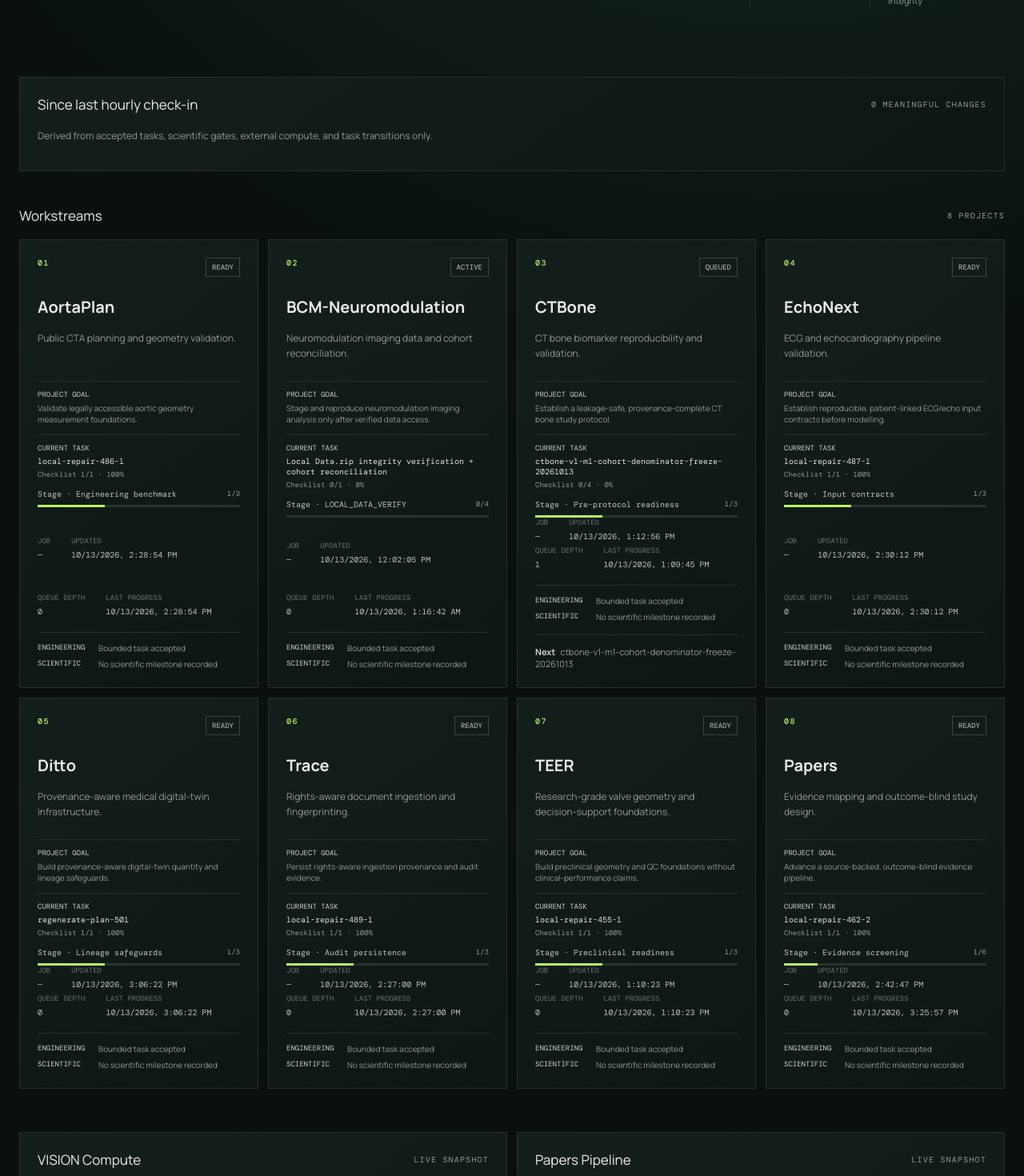
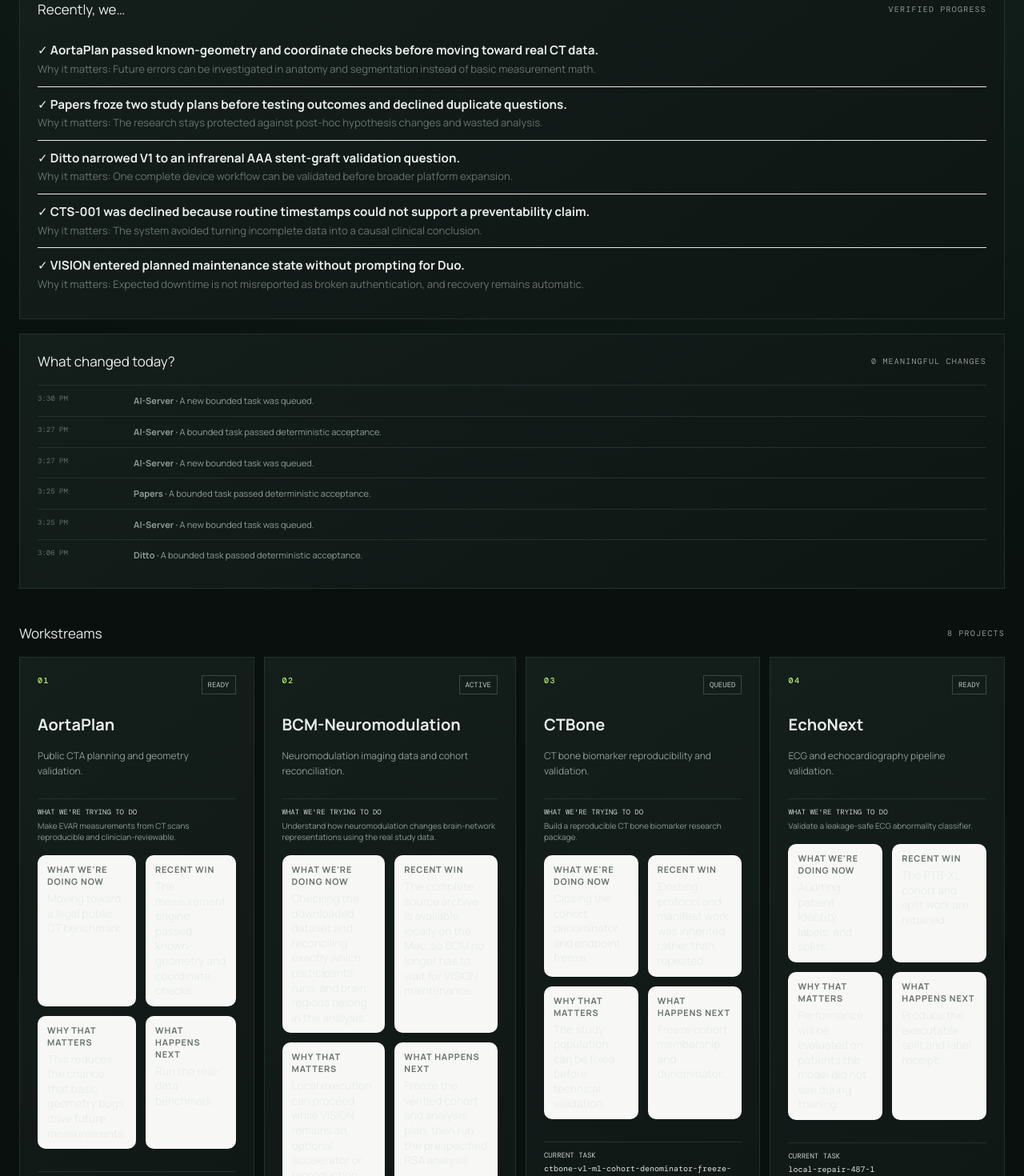
Before and after one commit to joshdrobert/dashboard, a React (Vite) app: page / in a window 1280 px wide. Shown: the part 460-1930 px from the top of the page at 80% size. Built offline with nearby package versions, Linux system fonts and the light colour scheme.

Commit message:
feat: redesign research operations dashboard

```diff
--- a/src/App.tsx
+++ b/src/App.tsx
@@ -3,6 +3,7 @@ import { entries, isReady, progressFor, staleness } from './helpers'
 import type { Activity, Project, SystemStatus } from './types'
 
 const expected = ['AortaPlan','BCM-Neuromodulation','CTBone','EchoNext','Ditto','Trace','TEER','Papers']
+const UI_BUILD_ID = 'local'
 
 function ProgressView({ project }: { project: Project }) {
   const progress = progressFor(project)
@@ -14,10 +15,12 @@ function ProgressView({ project }: { project: Project }) {
 function ProjectCard({ project }: { project: Project }) {
   const task = project.taskChecklist
   const stage = project.stageProgress
+  const plain = project.plainLanguage
   return <article className="card">
     <div className="cardTop"><span className="eyebrow">{project.id}</span><span className={`pill ${project.status.toLowerCase().replaceAll(' ','-')}`}>{project.status}</span></div>
     <h3>{project.name}</h3><p>{project.summary || 'No public-safe summary available.'}</p>
-    <div className="goal"><b>Project goal</b>{project.projectGoal || project.summary}</div>
+    <div className="goal"><b>What we're trying to do</b>{plain?.goal || project.projectGoal || project.summary}</div>
+    {plain && <div className="plainGrid"><div><b>What we're doing now</b><span>{plain.now}</span></div><div><b>Recent win</b><span>{plain.recentWin}</span></div><div><b>Why that matters</b><span>{plain.whyItMatters}</span></div><div><b>What happens next</b><span>{plain.next}</span></div></div>}
     <div className="task"><b>Current task</b><span>{project.currentTask || 'No admitted bounded task'}</span>{task && <small>Checklist {task.completed}/{task.total} · {Math.round(100 * task.completed / task.total)}%</small>}</div>
     {stage && <div className="stageProgress"><span>Stage · {project.currentMilestone}</span><small>{stage.completed}/{stage.total}</small><div className="progress"><i style={{width:`${100 * stage.completed / stage.total}%`}} /></div></div>}
     <dl><div><dt>Job</dt><dd>{project.job ?? '—'}</dd></div><div><dt>Updated</dt><dd>{project.updatedAt ? new Date(project.updatedAt).toLocaleString() : 'Unknown'}</dd></div></dl>
@@ -44,15 +47,16 @@ export default function App() {
   const ready = projects.filter(isReady), alerts = projects.filter(p=>p.alert)
   const age = staleness(status?.generatedAt)
   return <><header><div className="brand"><span className="mark">AI</span><div><b>Research Operations</b><small>Eight-workstream autonomous system</small></div></div><div className="system"><span className={`dot ${error?'bad':''}`} />{error ? 'OFFLINE' : (status?.system?.status || 'LOADING')}<small>{age === 'stale' ? 'STALE SNAPSHOT' : 'PUBLIC · REDACTED'}</small></div></header>
-  <main><section className="hero"><div><span className="kicker">SYSTEM CONTROL</span><h1>Autonomous research,<br/><em>visible at a glance.</em></h1><p>Public-safe operational telemetry across eight active medical research workstreams.</p></div><div className="metrics"><div><strong>{status?.system?.autonomy ?? '—'}</strong><span>Portfolio autonomy</span></div><div><strong>{status?.system?.activeJobs ?? '—'}</strong><span>Active jobs</span></div><div><strong>{status?.system?.integrity || '—'}</strong><span>Integrity</span></div></div></section>
+  <main><section className="portfolioHealth panel"><div><span className="kicker">PORTFOLIO HEALTH</span><h1>Research operations</h1><p>Eight V1 workstreams, with scientific progress separated from operational state.</p></div><div className="metrics"><div><strong>{status?.system?.autonomy ?? '—'}</strong><span>Autonomy</span></div><div><strong>{status?.system?.activeJobs ?? '—'}</strong><span>Active compute</span></div><div><strong>{status?.queueHealth?.orphanedCount ?? 0}</strong><span>Orphaned roadmaps</span></div></div></section>
   {error && <div className="error">{error} No private data has been requested or exposed.</div>}
-  <section className="panel hour"><div className="sectionTitle"><span>Since last hourly check-in</span><small>{status?.hourlyCheckpoint?.changes ?? 0} MEANINGFUL CHANGES</small></div><p className="muted">Derived from accepted tasks, scientific gates, external compute, and task transitions only.</p></section>
+  <section className="panel plainPanel"><div className="sectionTitle"><span>Recently, we…</span><small>VERIFIED PROGRESS</small></div>{(status?.recentlyWe || []).slice(0,5).map((x,i)=><div className="plainWin" key={i}><b>✓ {x.text}</b><span>Why it matters: {x.why}</span></div>)}</section>
+  <section className="panel hour"><div className="sectionTitle"><span>What changed today?</span><small>{status?.hourlyCheckpoint?.changes ?? 0} MEANINGFUL CHANGES</small></div><div className="feed">{activity.slice(0,6).map((a,i)=><div key={i}><time>{a.timestamp ? new Date(a.timestamp).toLocaleTimeString([], {hour:'numeric',minute:'2-digit'}): '—'}</time><p><b>{a.project && `${a.project} · `}</b>{a.message}</p></div>)}</div></section>
   <div className="sectionTitle"><span>Workstreams</span><small>{projects.length} PROJECTS</small></div><section className="grid">{projects.map(p=><ProjectCard project={p} key={p.id}/>)}</section>
-  <section className="split"><DetailPanel title="VISION Compute" data={status?.vision}/><DetailPanel title="Papers Pipeline" data={status?.papers}/></section>
+  <section className="split"><DetailPanel title="Papers funnel" data={status?.papers}/><DetailPanel title="VISION / optional compute" data={status?.vision}/></section>
   <DetailPanel title="Autonomy policy" data={status?.autonomyPolicy}/>
-  <section className="panel action"><div className="sectionTitle"><span>Action required</span><small>HUMAN-UNBLOCKABLE ONLY</small></div>{status?.actionRequired?.length ? status.actionRequired.map(item=><div className="readyRow" key={item.project}><b>{item.project}</b><span>{item.instruction}</span></div>) : <p className="muted">No human action is currently required.</p>}</section>
+  <section className="panel action"><div className="sectionTitle"><span>Action required</span><small>HUMAN-UNBLOCKABLE ONLY</small></div>{status?.actionRequired?.length ? status.actionRequired.map(item=><div className="readyRow" key={item.project}><b>{item.project}</b><span>{item.instruction}</span></div>) : <p className="muted">Nothing needed from you.</p>}</section>
   <section className="lower"><div className="panel ready"><div className="sectionTitle"><span>Ready for human</span><small>EXPLICIT GATE ONLY</small></div>{ready.length ? ready.map(p=><div className="readyRow" key={p.id}><b>{p.name}</b><span>Review requested →</span></div>) : <p className="muted">Nothing is explicitly marked ready for human review.</p>}</div>
   <div className="panel"><div className="sectionTitle"><span>Activity</span><small>LATEST</small></div><div className="feed">{activity.slice(0,6).map((a,i)=><div key={i}><time>{a.timestamp ? new Date(a.timestamp).toLocaleString(): '—'}</time><p><b>{a.project && `${a.project} · `}</b>{a.message}</p></div>)}{!activity.length&&<p className="muted">No public activity published.</p>}</div></div>
   <div className="panel"><div className="sectionTitle"><span>Alerts</span><small>{alerts.length}</small></div>{alerts.map(p=><div className="alert" key={p.id}><b>{p.name}</b><p>{p.alert}</p></div>)}{!alerts.length&&<p className="muted">No active public alerts.</p>}</div></section>
-  </main><footer><span>AI-SERVER / PUBLIC OPERATIONS</span><span>Generated {status?.generatedAt ? new Date(status.generatedAt).toLocaleString() : 'unknown'}</span></footer></>
+  </main><footer><span>AI-SERVER / PUBLIC OPERATIONS</span><span>UI {UI_BUILD_ID} · Data {status?.generatedAt ? new Date(status.generatedAt).toLocaleString() : 'unknown'}</span></footer></>
 }
--- a/src/types.ts
+++ b/src/types.ts
@@ -30,6 +30,7 @@ export interface Project {
   stageProgress?: { completed: number; total: number } | null
   sinceHourlyCheckpoint?: string[]
   transfer?: Record<string, unknown> | null
+  plainLanguage?: { goal?: string; now?: string; recentWin?: string; whyItMatters?: string; next?: string }
 }
 
 export interface SystemStatus {
@@ -42,6 +43,9 @@ export interface SystemStatus {
   queueHealth?: { orphanedRoadmaps?: string[]; orphanedCount?: number }
   actionRequired?: Array<{ project: string; instruction: string }>
   hourlyCheckpoint?: { at?: string | null; changes?: number }
+  recentlyWe?: Array<{text: string; why: string}>
+  goodScience?: Record<string, number>
+  visionSession?: Record<string, unknown>
 }
 
 export interface Activity { timestamp?: string; project?: string; message: string; level?: string }
```
Also changed, not shown: src/styles.css.
